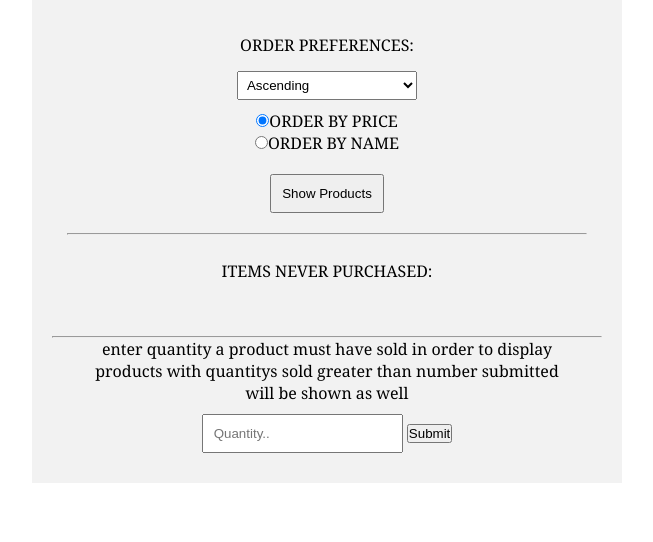
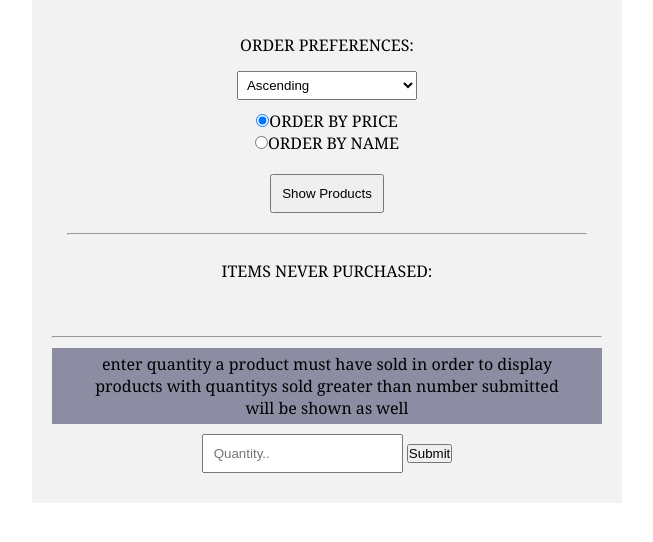
Before and after one commit to Iv9eni/business-order-management-tool, a PHP site: page /question2and8.php in a window 1280 px wide. Shown: the part 178-720 px from the top of the page, without its empty margins (313-966 px from the left). Run offline with PHP 8.4, Linux system fonts and the light colour scheme; data that the repository does not hold is empty.

Commit message:
styling page 2/8/6

```diff
--- a/styling/question2and8.css
+++ b/styling/question2and8.css
@@ -43,6 +43,15 @@ li {
   margin-bottom: 8px;
 }
 
+#quantityAnalysisContainer {
+    margin-top: 10px;
+}
+
+#quantityAnalysisContainer p {
+    background-color: #8c8ca3;
+    padding: 5px;
+}
+
 #quantityTxt {
   margin-top: 10px;
   padding: 10px;
```
